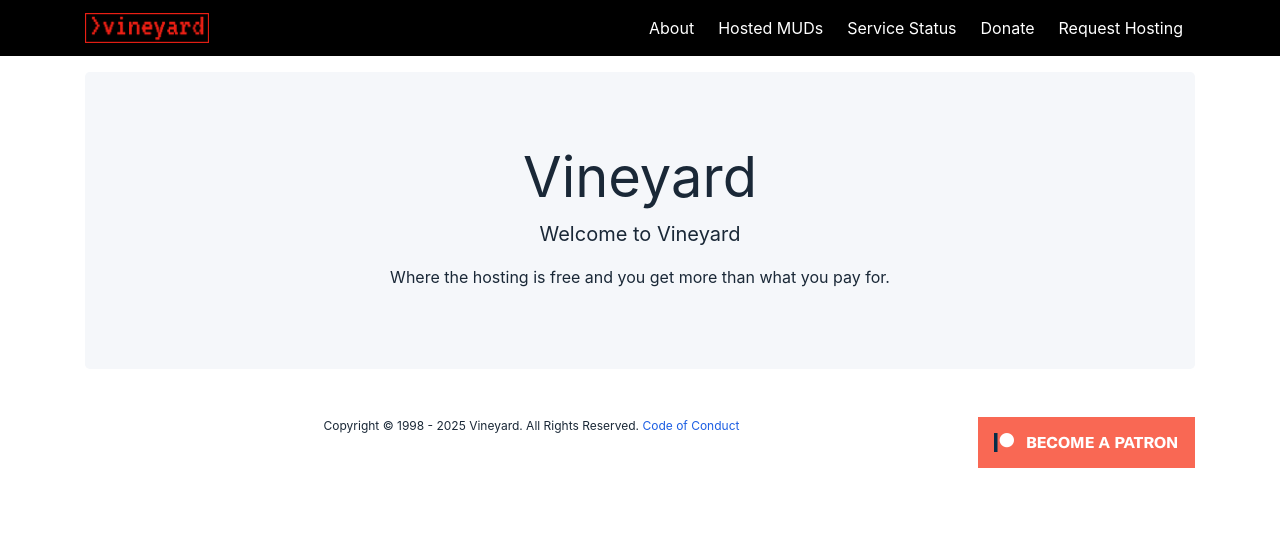
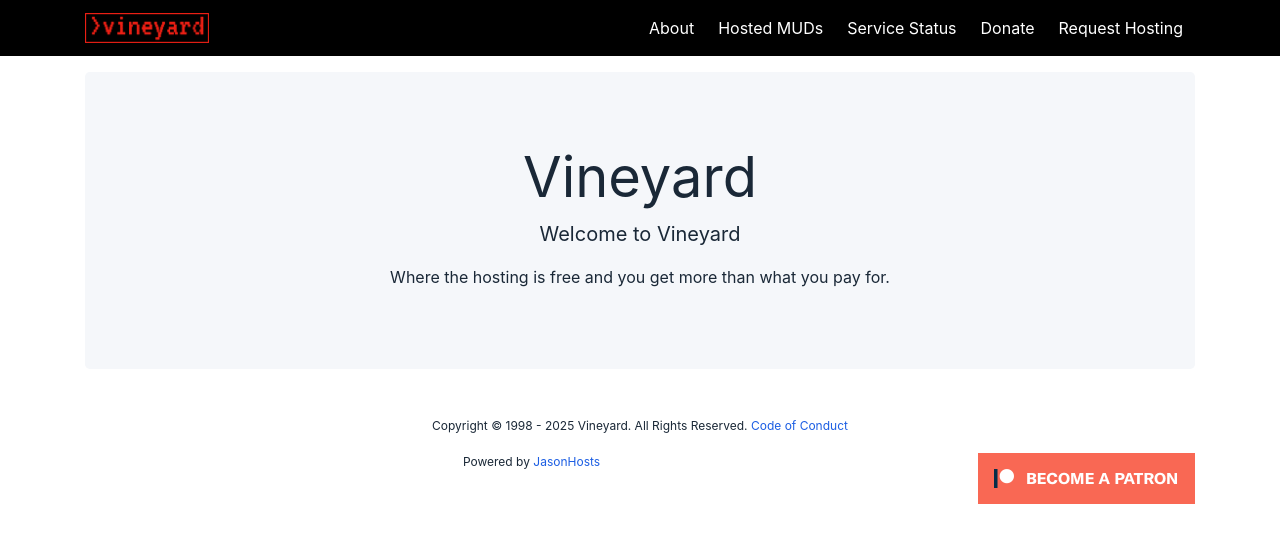
Before and after one commit to vintnerhaus/vineyard.haus, a Jekyll site: the page built from index.html, in a window 1280 px wide. Shown: the top 543 px of the page. Built offline with Jekyll 4.4.1, drawn with Linux system fonts in a browser that asks for light colours; nearby versions of some CDN libraries; Markdown is read by kramdown in place of the engine named in the settings.

Commit message:
Update footer.html

```diff
--- a/_includes/footer.html
+++ b/_includes/footer.html
@@ -1,7 +1,7 @@
 <footer>
     <div class="container">
         Copyright &copy; 1998 - {{ site.time | date: '%Y' }} Vineyard. All Rights Reserved. <a href="https://gossip.haus/conduct" target="_blank">Code
-                of Conduct</a>
+                of Conduct</a><br><br>Powered by <a href="https://jasonhosts.com" target="_blank">JasonHosts</a>
                 <a href="https://www.patreon.com/VineyardHosting" target="_blank" class="mb-4 float-right">
                   <img src="/images/patron.png" />
                 </a>
```
